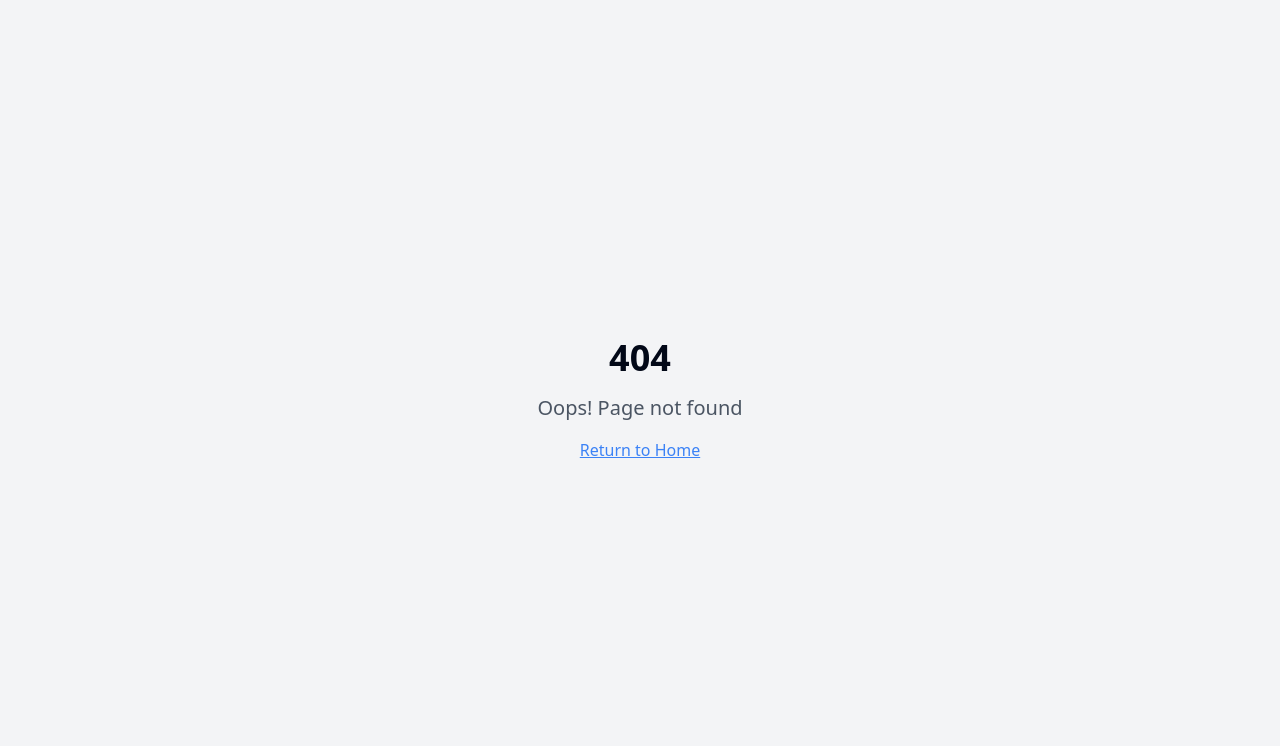
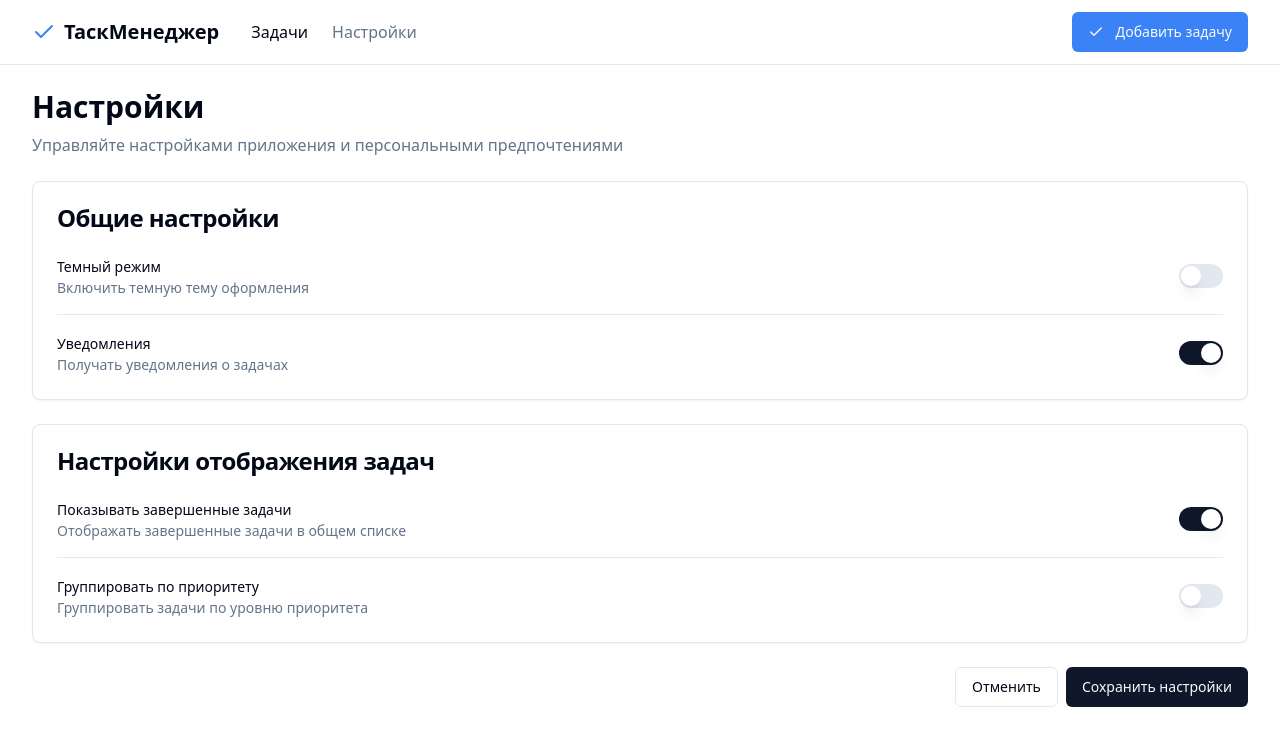
Before and after one commit to pr-poehali-dev/task-manager-site-2, a React (Vite) app: page /settings in a window 1280 px wide. Before the commit this address had no page. Shown: the top 746 px of the page. Built offline with nearby package versions, Linux system fonts and the light colour scheme.

Commit message:
Исправить обработку несуществующего маршрута

```diff
--- a/src/App.tsx
+++ b/src/App.tsx
@@ -5,6 +5,7 @@ import { TooltipProvider } from "@/components/ui/tooltip";
 import { QueryClient, QueryClientProvider } from "@tanstack/react-query";
 import { BrowserRouter, Routes, Route } from "react-router-dom";
 import Index from "./pages/Index";
+import Settings from "./pages/Settings";
 import NotFound from "./pages/NotFound";
 
 const queryClient = new QueryClient();
@@ -17,6 +18,7 @@ const App = () => (
       <BrowserRouter>
         <Routes>
           <Route path="/" element={<Index />} />
+          <Route path="/settings" element={<Settings />} />
           {/* ADD ALL CUSTOM ROUTES ABOVE THE CATCH-ALL "*" ROUTE */}
           <Route path="*" element={<NotFound />} />
         </Routes>
--- /dev/null
+++ b/src/pages/Settings.tsx
@@ -0,0 +1,84 @@
+
+import { Header } from "@/components/Header";
+import { Card, CardContent, CardHeader, CardTitle } from "@/components/ui/card";
+import { Switch } from "@/components/ui/switch";
+import { Label } from "@/components/ui/label";
+import { Button } from "@/components/ui/button";
+import { Separator } from "@/components/ui/separator";
+
+const Settings = () => {
+  return (
+    <div className="flex min-h-screen flex-col">
+      <Header onAddTask={() => {}} />
+      <div className="container py-6">
+        <h1 className="text-3xl font-bold mb-2">Настройки</h1>
+        <p className="text-muted-foreground mb-6">
+          Управляйте настройками приложения и персональными предпочтениями
+        </p>
+
+        <div className="grid gap-6">
+          <Card>
+            <CardHeader>
+              <CardTitle>Общие настройки</CardTitle>
+            </CardHeader>
+            <CardContent className="space-y-4">
+              <div className="flex items-center justify-between">
+                <div>
+                  <Label htmlFor="dark-mode">Темный режим</Label>
+                  <p className="text-sm text-muted-foreground">
+                    Включить темную тему оформления
+                  </p>
+                </div>
+                <Switch id="dark-mode" />
+              </div>
+              <Separator />
+              <div className="flex items-center justify-between">
+                <div>
+                  <Label htmlFor="notifications">Уведомления</Label>
+                  <p className="text-sm text-muted-foreground">
+                    Получать уведомления о задачах
+                  </p>
+                </div>
+                <Switch id="notifications" defaultChecked />
+              </div>
+            </CardContent>
+          </Card>
+
+          <Card>
+            <CardHeader>
+              <CardTitle>Настройки отображения задач</CardTitle>
+            </CardHeader>
+            <CardContent className="space-y-4">
+              <div className="flex items-center justify-between">
+                <div>
+                  <Label htmlFor="completed-tasks">Показывать завершенные задачи</Label>
+                  <p className="text-sm text-muted-foreground">
+                    Отображать завершенные задачи в общем списке
+                  </p>
+                </div>
+                <Switch id="completed-tasks" defaultChecked />
+              </div>
+              <Separator />
+              <div className="flex items-center justify-between">
+                <div>
+                  <Label htmlFor="group-by-priority">Группировать по приоритету</Label>
+                  <p className="text-sm text-muted-foreground">
+                    Группировать задачи по уровню приоритета
+                  </p>
+                </div>
+                <Switch id="group-by-priority" />
+              </div>
+            </CardContent>
+          </Card>
+
+          <div className="flex justify-end space-x-2">
+            <Button variant="outline">Отменить</Button>
+            <Button>Сохранить настройки</Button>
+          </div>
+        </div>
+      </div>
+    </div>
+  );
+};
+
+export default Settings;
```
